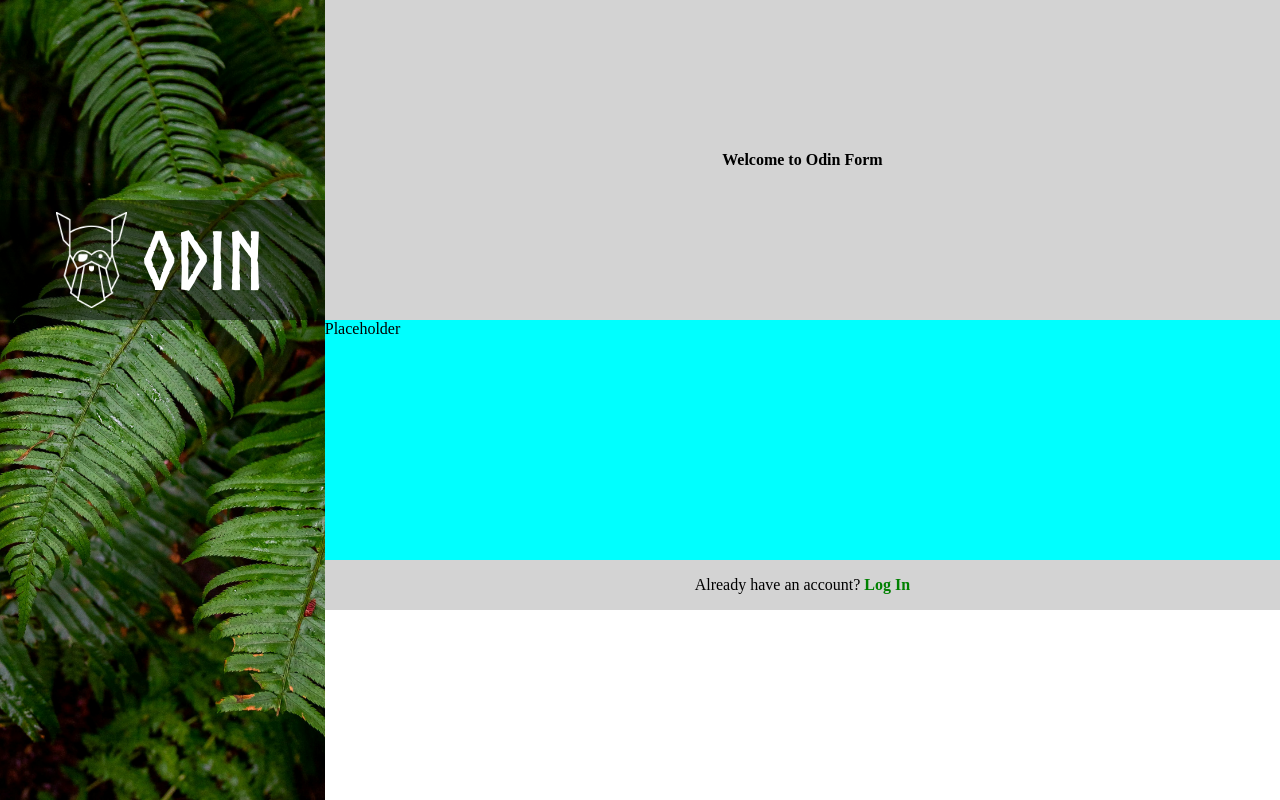
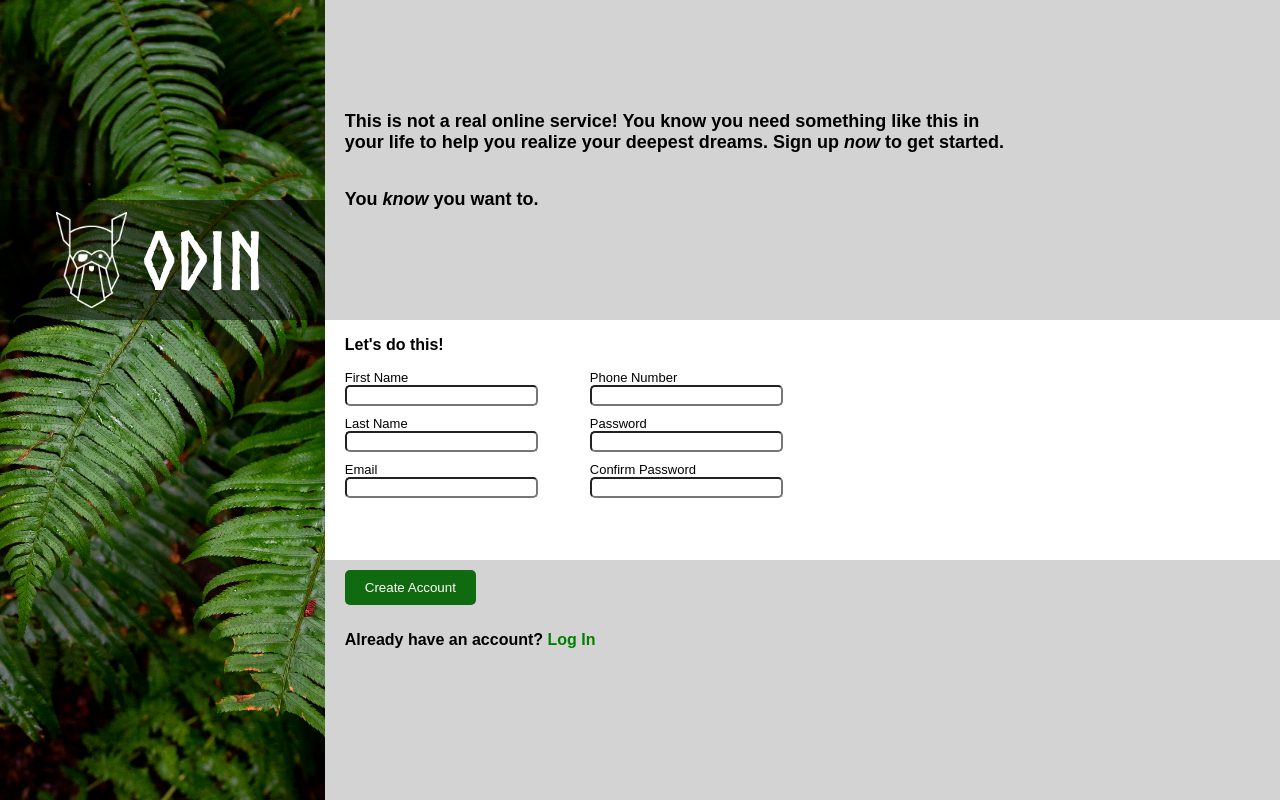
Before and after one commit to rjarrin/odin-form, a plain HTML site: page index.html in a window 1280 px wide. Drawn offline with Linux system fonts and the light colour scheme.

Commit message:
Form fields added

```diff
--- a/css/style.css
+++ b/css/style.css
@@ -55,29 +55,49 @@ body {
     height: 40vh;
     display: flex;
     justify-content: center;
-    align-items: center;
+    align-items: flex-start;
     font-weight: bold;
+    flex-direction: column;
+}
+
+.header-container p {
+    width: 70%;
+    font-size: large;
+}
+
+.form-container p {
+    font-weight: bold;
+}
+
+.header-container p,
+.account-container p,
+.form-container p,
+.account-container .create-account-btn {
+    font-family: Arial, Helvetica, sans-serif;
+    margin-left: 20px;
 }
 
 .form-container {
     height: 30vh;
-    background-color: aqua;
+    background-color: rgb(255, 255, 255);
 }
 
 .account-container {
     display: flex;
     flex-direction: column;
-    align-items: center;
+    align-items: flex-start;
     background-color: lightgray;
+    height: 30vh;
 }
 
 .create-account-btn {
-    background-color: green;
+    background-color: rgb(16, 107, 16);
     color: white;
     padding: 10px 20px;
     border: none;
     cursor: pointer;
-    margin-bottom: 10px;
+    margin: 10px 20px;
+    border-radius: 5px;
 }
 
 .login-link {
@@ -85,3 +105,34 @@ body {
     text-decoration: none;
     font-weight: bold;
 }
+
+.form-container form {
+    display: flex;
+    justify-content: flex-start;
+    align-items: center;
+    gap: 20px;
+}
+
+.form-column {
+    display: flex;
+    flex-direction: column;
+    gap: 10px;
+    margin: auto 20px;
+}
+
+.form-row {
+    display: flex;
+    flex-direction: column;
+    align-items: flex-start;
+}
+
+.form-row label {
+    margin-bottom: 0px;
+    font-family: Arial, Helvetica, sans-serif;
+    font-size: small;
+}
+
+.form-row input {
+    width: 100%;
+    border-radius: 5px;
+}
--- a/index.html
+++ b/index.html
@@ -12,8 +12,13 @@
         <div class="overlay"></div>
     </div>
     <div class="container">
-        <div class="header-container">Welcome to Odin Form</div>
-        <div class="form-container">Placeholder</div>
+        <div class="header-container">
+            <p>This is not a real online service! You know you need something like this in your life to help you realize your deepest dreams. Sign up <em>now</em> to get started.</p>
+            <p>You <em>know</em> you want to.</p>
+        </div>
+        <div class="form-container">
+            <!-- <p>Let's do this!</p> -->
+        </div>
         <div class="account-container"></div>
     </div>
 </body>
--- a/js/main.js
+++ b/js/main.js
@@ -1,3 +1,60 @@
+function createForm() {
+    // Select the form container
+    const formContainer = document.querySelector(".form-container");
+    // Create the paragraph element
+    const paragraph = document.createElement("p");
+    paragraph.textContent = "Let's do this!";
+    // Append the paragraph to the form container
+    formContainer.appendChild(paragraph);
+
+    // Create the form element
+    const form = document.createElement("form");
+
+    // Create two columns for the form
+    const leftColumn = document.createElement("div");
+    const rightColumn = document.createElement("div");
+    leftColumn.classList.add("form-column");
+    rightColumn.classList.add("form-column");
+
+    // Array of form fields
+    const formFields = [
+        { label: "First Name", type: "text", id: "firstName"},
+        { label: "Last Name", type: "text", id: "lastName"},
+        { label: "Email", type: "email", id: "email"},
+        { label: "Phone Number", type: "tel", id: "phoneNumber"},
+        { label: "Password", type: "password", id: "password"},
+        { label: "Confirm Password", type: "password", id: "confirmPassword"}
+    ];
+
+    // Loop through the form fields and create elements
+    formFields.forEach((field, index) => {
+        // Create a div for each form field
+        const formRow = document.createElement("div");
+        formRow.classList.add("form-row");
+        // Prepare labels
+        const label= document.createElement("label");
+        label.htmlFor = field.id;
+        label.textContent = field.label;
+        // Prepare input fields
+        const input = document.createElement("input");
+        input.type = field.type;
+        input.id = field.id;
+        input.name = field.id;
+        // Append label and input field to the form
+        formRow.appendChild(label);
+        formRow.appendChild(input);
+        // Append the form row to the appropriate column
+        if (index < 3) {
+            leftColumn.appendChild(formRow);
+        } else {
+            rightColumn.appendChild(formRow);
+        }
+    });
+    form.appendChild(leftColumn);
+    form.appendChild(rightColumn);
+    formContainer.appendChild(form);
+}
+
 // Select the overlay div
 const overlay = document.querySelector(".overlay");
 
@@ -21,10 +78,12 @@ const account = document.querySelector(".account-container");
 // Create the button element
 const accountButton = document.createElement("button");
 accountButton.classList.add("create-account-btn");
+accountButton.textContent = "Create Account";
 
 // Account container paragraph
 const paragraph = document.createElement("p");
 paragraph.textContent = "Already have an account? ";
+paragraph.style.fontWeight = "bold";
 
 // Account container login button
 const loginLink = document.createElement("a");
@@ -32,5 +91,8 @@ loginLink.href = "#";
 loginLink.textContent = "Log In";
 loginLink.classList.add("login-link");
 
+account.appendChild(accountButton);
 paragraph.appendChild(loginLink);
 account.appendChild(paragraph);
+
+createForm();
```
